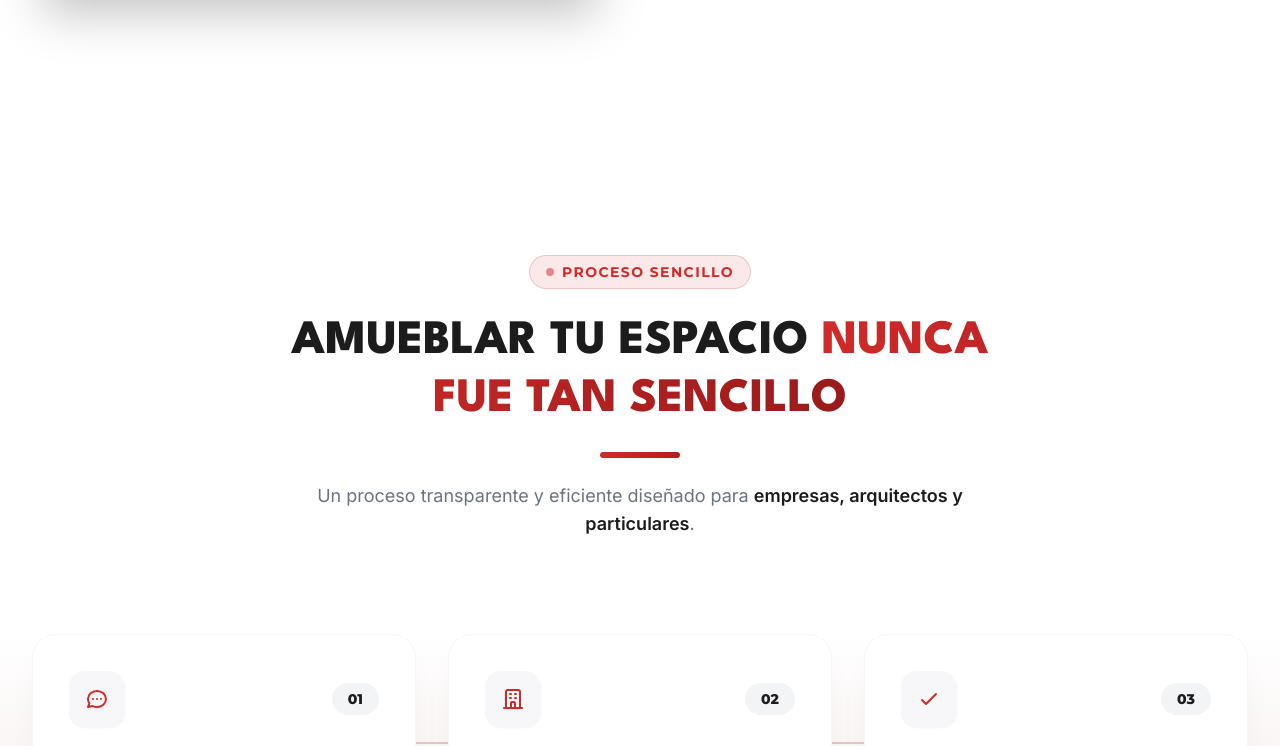
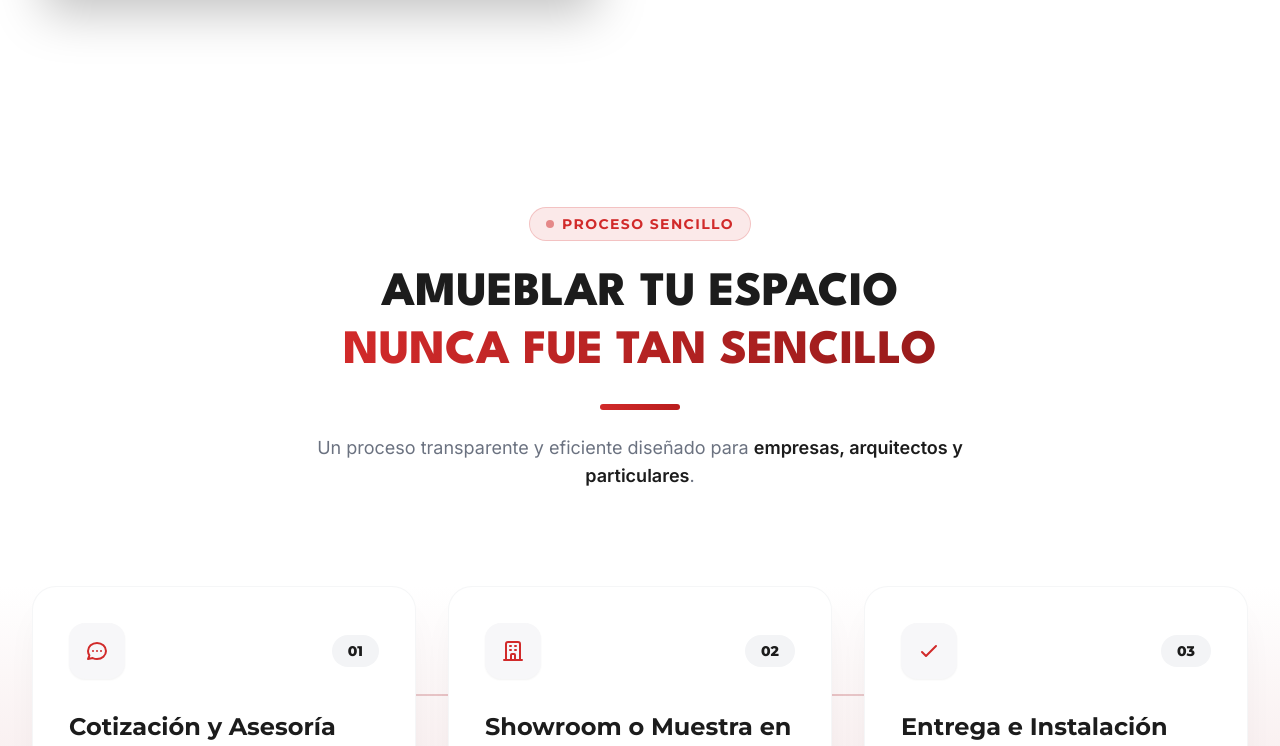
Before and after one commit to jhon-henao13/gmob-web, a React (Vite) app: page / in a window 1280 px wide. Shown: the part 5009-5755 px from the top of the page. Built offline with nearby package versions, Linux system fonts and the light colour scheme.

Commit message:
fix: reducir py & max-w

```diff
--- a/src/components/ProcessSteps.jsx
+++ b/src/components/ProcessSteps.jsx
@@ -47,7 +47,7 @@ export default function ProcessSteps() {
   ];
 
   return (
-    <section className="py-28 sm:py-32 bg-gradient-to-b from-white via-white to-[#d12a2a]/15 relative overflow-hidden">
+    <section className="py-16 sm:py-20 bg-gradient-to-b from-white via-white to-[#d12a2a]/15 relative overflow-hidden">
       {/* Luces/Glows decorativos de fondo */}
       <div className="absolute top-0 left-1/2 -translate-x-1/2 w-full max-w-7xl h-96 bg-gradient-to-b from-gmob-red/5 via-transparent to-transparent blur-3xl pointer-events-none -z-10" />
       <div className="absolute bottom-0 right-10 w-80 h-80 bg-gmob-red/5 blur-3xl rounded-full pointer-events-none -z-10" />
@@ -57,7 +57,7 @@ export default function ProcessSteps() {
         {/* ==================================================================== */}
         {/* HEADER DE LA SECCIÓN                                                 */}
         {/* ==================================================================== */}
-        <div className="text-center max-w-3xl mx-auto mb-10 sm:mb-24">
+        <div className="text-center max-w-2xl mx-auto mb-10 sm:mb-24">
           {/* Tag superior */}
           <motion.div
             initial={{ opacity: 0, y: -10 }}
```
